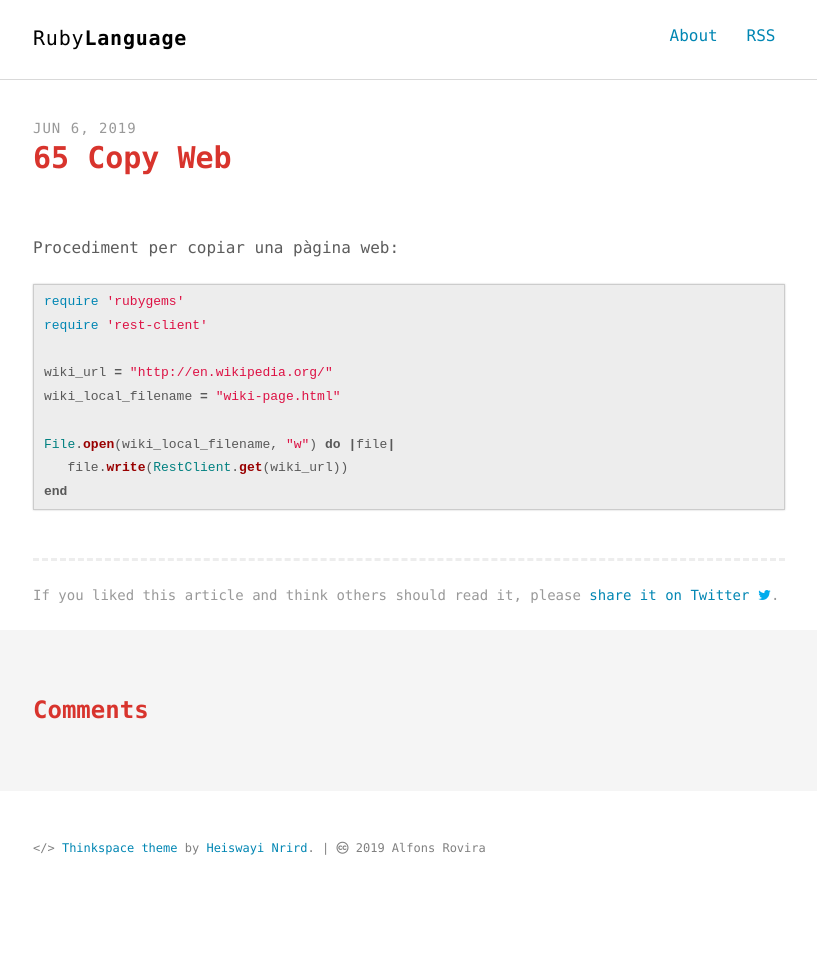
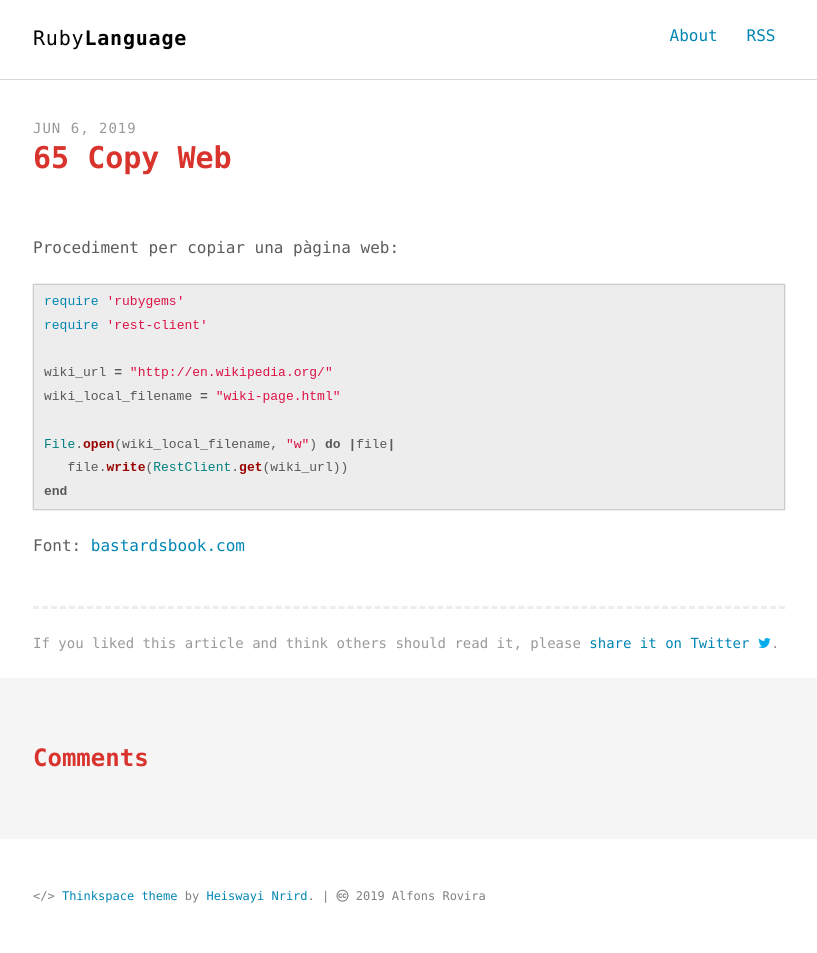
Before and after one commit to inclusa/ruby, a Jekyll site: the page built from _posts/2019-06-06-65-Copy-Web.md, in a window 1280 px wide. Shown: the whole page, without its empty margins (231-1048 px from the left). Built offline with Jekyll 4.4.1, drawn with Linux system fonts in a browser that asks for light colours; comment, search, counter and statistics services are not loaded; before the commit the page ends 905 px from its top, so only the background shows below that.

Commit message:
Web font

````diff
--- a/_posts/2019-06-06-65-Copy-Web.md
+++ b/_posts/2019-06-06-65-Copy-Web.md
@@ -20,3 +20,5 @@ File.open(wiki_local_filename, "w") do |file|
    file.write(RestClient.get(wiki_url))
 end
 ```
+
+Font: [bastardsbook.com](http://ruby.bastardsbook.com/chapters/io/)
````
